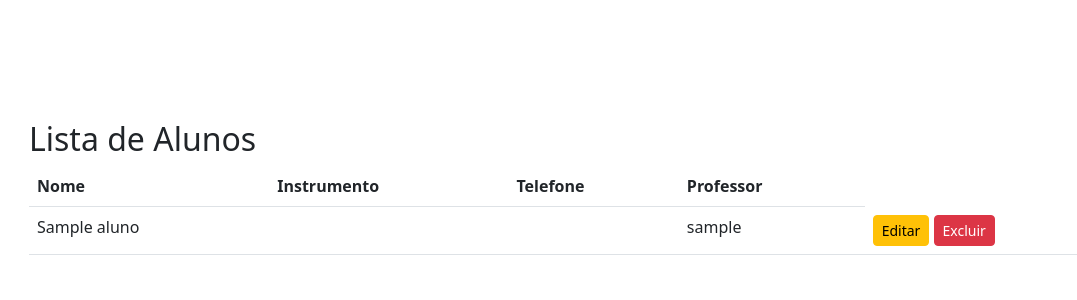
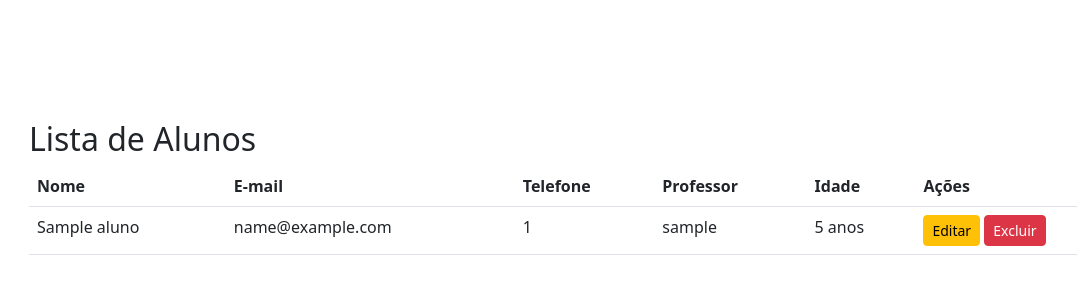
Before and after one commit to silvaludwig/musicSchoolSys, a Django app: page /alunos/ in a window 1280 px wide. Shown: the part 56-356 px from the top of the page, without its empty margins (53-1130 px from the left). Run offline with Django 5.2, Linux system fonts and the light colour scheme; a user stored in the database is signed in; tables that the repository leaves empty hold one stand-in row (values such as "Sample post").

Commit message:
atualizando formulário de cadastro com cálculo e exibição de idade

```diff
--- a/sistema/gestao/models.py
+++ b/sistema/gestao/models.py
@@ -4,7 +4,9 @@ from django.contrib.auth.models import User
 
 class Aluno(models.Model):
     nome = models.CharField(max_length=50)
-    idade = models.IntegerField()
+    data_nascimento = models.DateField()
+    email = models.CharField(max_length=50)
+    telefone = models.IntegerField(max_length=15, null=False)
     data_cadastro = models.DateTimeField(auto_now_add=True)
     professor = models.ForeignKey(User, on_delete=models.CASCADE, related_name="alunos")
 
--- a/sistema/gestao/templates/gestao/alunos.html
+++ b/sistema/gestao/templates/gestao/alunos.html
@@ -1,37 +1,40 @@
-{% extends "gestao/base.html" %} {% block content %}
-</br></br></br></br>
+{% extends "gestao/base.html" %} {% block content %} <br /><br /><br /><br />
 <h2>Lista de Alunos</h2>
-{% comment %} <a href="{% url 'novo_aluno' %}" class="btn btn-primary mb-3">Novo Aluno</a> {% endcomment %}
+
 <table class="table">
   <thead>
     <tr>
       <th>Nome</th>
-      <th>Instrumento</th>
+      <th>E-mail</th>
       <th>Telefone</th>
       <th>Professor</th>
+      <th>Idade</th>
+      <th>Ações</th>
     </tr>
   </thead>
   <tbody>
-    {% for aluno in alunos %}
+    {% for item in alunos_com_idade %}
     <tr>
-      <td>{{ aluno.nome }}</td>
-      <td>{{ aula.titulo }}</td>
-      <td>{{ aluno.telefone }}</td>
-      <td>{{ aluno.professor }}</td>
+      <td>{{ item.aluno.nome }}</td>
+      <td>{{ item.aluno.email }}</td>
+      <td>{{ item.aluno.telefone }}</td>
+      <td>{{ item.aluno.professor }}</td>
+      <td>
+        {% if item.idade %} {{ item.idade }} anos {% else %} Não informada
+        {%endif %}
+      </td>
       <td>
         <a
-          href="{% url 'editar_aluno' aluno.id %}"
+          href="{% url 'editar_aluno' item.aluno.id %}"
           class="btn btn-sm btn-warning"
           >Editar</a
         >
         <a
-          href="{% url 'deletar_aluno' aluno.id %}"
+          href="{% url 'deletar_aluno' item.aluno.id %}"
           class="btn btn-sm btn-danger"
           >Excluir</a
         >
       </td>
-
-
     </tr>
     {% endfor %}
   </tbody>
--- a/sistema/gestao/views.py
+++ b/sistema/gestao/views.py
@@ -23,8 +23,25 @@ def dashboard(request):
 
 @login_required
 def meus_alunos(request):
+    hoje = date.today()
     alunos = Aluno.objects.filter(professor=request.user)
-    return render(request, "gestao/alunos.html", {"alunos": alunos})
+
+    alunos_com_idade = []
+    for aluno in alunos:
+        if aluno.data_nascimento:
+            idade = (
+                hoje.year
+                - aluno.data_nascimento.year
+                - (
+                    (hoje.month, hoje.day)
+                    < (aluno.data_nascimento.month, aluno.data_nascimento.day)
+                )
+            )
+        else:
+            idade = None
+        alunos_com_idade.append({"aluno": aluno, "idade": idade})
+
+    return render(request, "gestao/alunos.html", {"alunos_com_idade": alunos_com_idade})
 
 
 @login_required
@@ -66,7 +83,7 @@ def editar_aluno(request, id):
         form = AlunoForm(request.POST, instance=aluno)
         if form.is_valid():
             form.save()
-            return redirect("alunos")
+            return redirect("meus_alunos")
     else:
         form = AlunoForm(instance=aluno)
     return render(request, "gestao/form_aluno.html", {"form": form})
```
Also changed, not shown: sistema/gestao/forms.py (+14 -1 lines), sistema/gestao/templates/gestao/novo_aluno.html (+9 -0 lines), sistema/gestao/migrations/0007_remove_aluno_idade_aluno_data_nascimento_aluno_email_and_more.py (added), sistema/gestao/migrations/0008_alter_aluno_email_alter_aluno_telefone.py (added).
